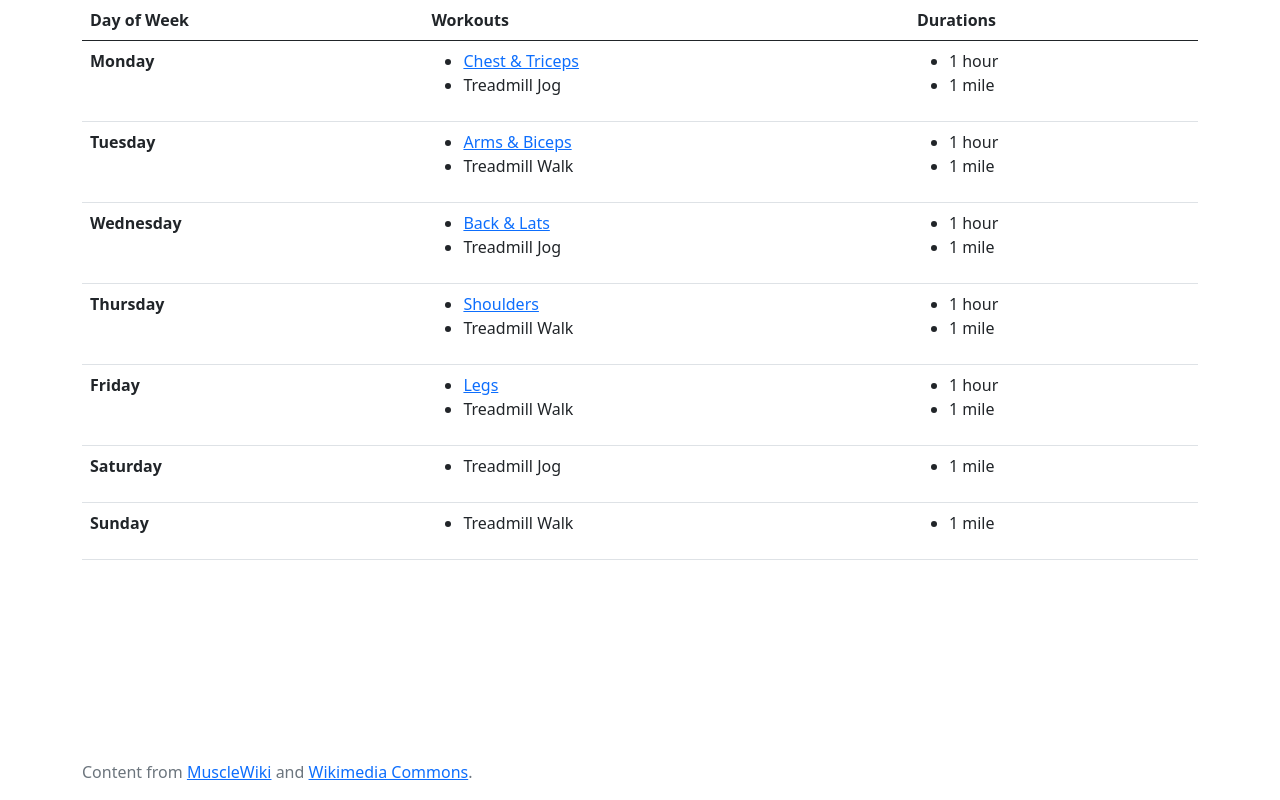
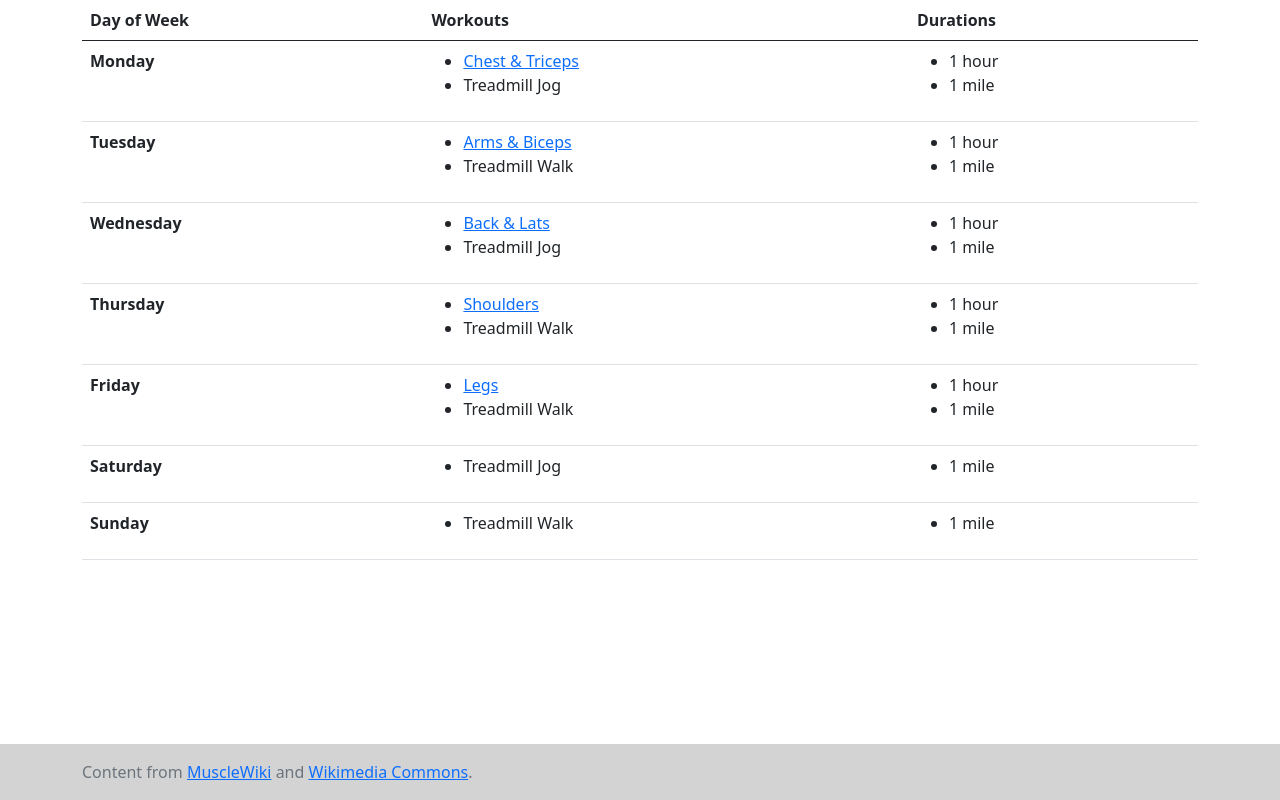
Before and after one commit to JuanJovel/Workouts, a plain HTML site: page index.html in a window 1280 px wide. Drawn offline with nearby package versions, Linux system fonts and the light colour scheme.

Commit message:
Update footer

```diff
--- a/style.css
+++ b/style.css
@@ -16,4 +16,6 @@
   position: fixed;
   bottom: 0;
   padding-bottom: 1em;
+  padding-top: 1em;
+  background-color: lightgray;
 }
```
